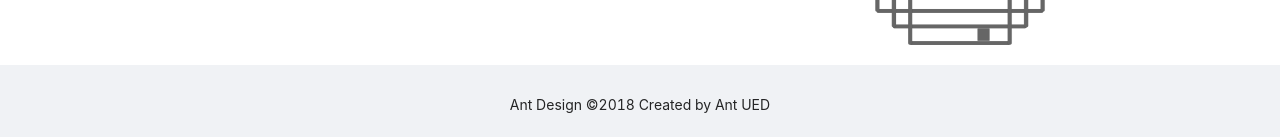
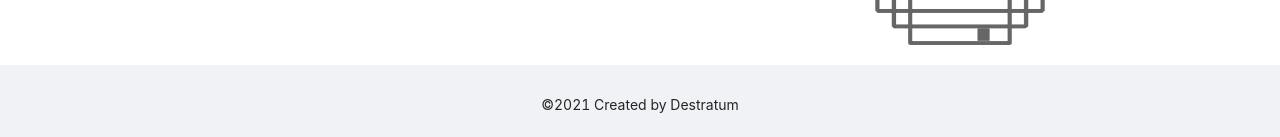
Before and after one commit to viveksingh2893/hrl-1, a React (Create React App) app: page / in a window 1280 px wide. Shown: the part 2883-3020 px from the top of the page. Built offline with nearby package versions, Linux system fonts and the light colour scheme.

Commit message:
footer change

```diff
--- a/src/App.js
+++ b/src/App.js
@@ -22,7 +22,7 @@ function App() {
     <div>
       <Headbar/>
 
-          <Layout>
+      <Layout style={{width:'100vw'}}>
       <Routes>
         <Route path="/" element={<Home />} />
         <Route path="/blog" element={<Blog page="blog" />} />
@@ -30,7 +30,7 @@ function App() {
         <Route path="/concept" element={<Concept />} />
       </Routes>
       <Footer style={{ textAlign: "center" }}>
-        Ant Design ©2018 Created by Ant UED
+         ©2021 Created by Destratum
       </Footer>
       </Layout>
     </div>
```
